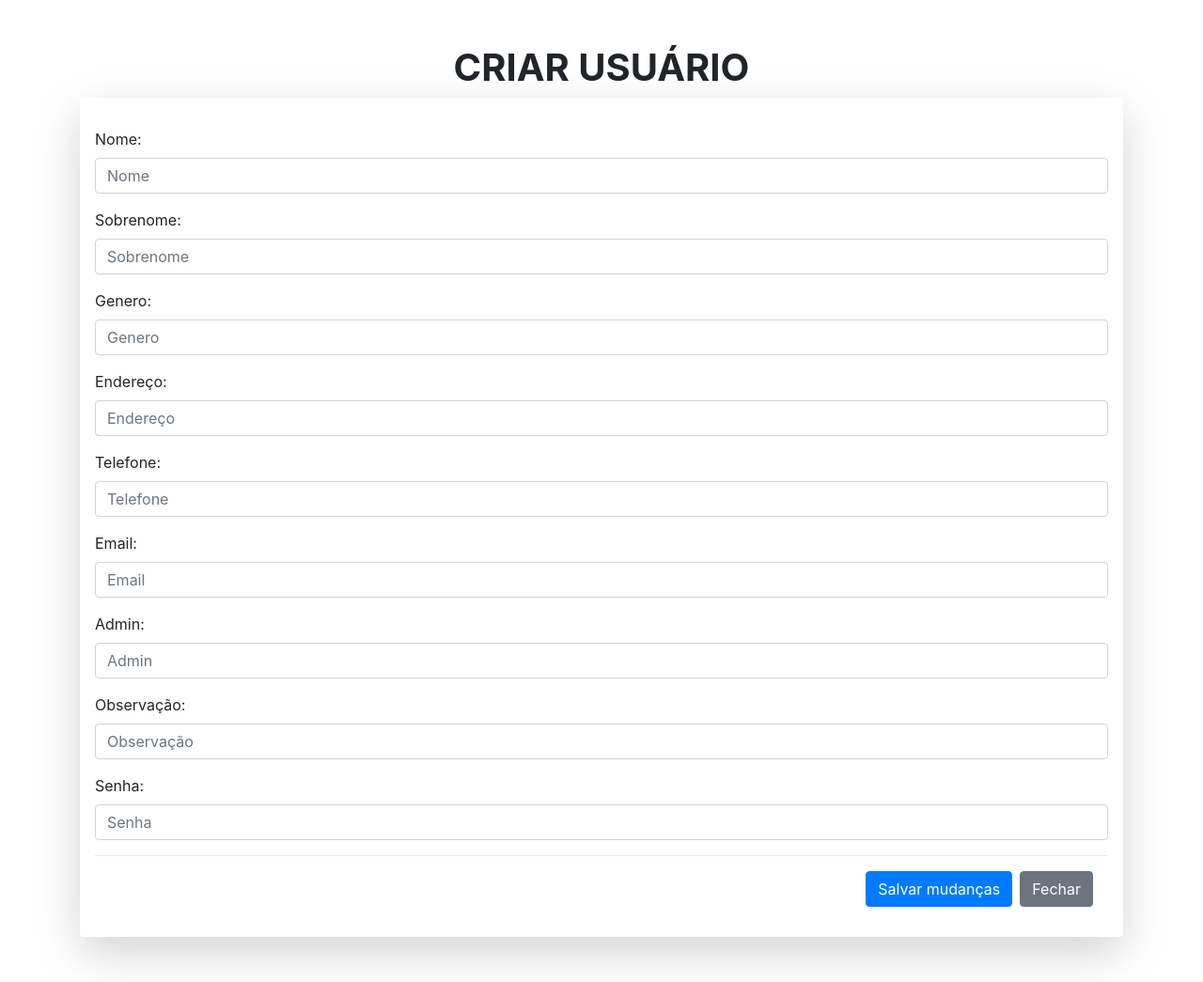
After one commit to brunopontes90/Portal, a PHP site: page /Pages/create/create_tpl.php in a window 1280 px wide. The commit adds this page. Shown: the whole page at 94% size. Run offline with PHP 8.4, Linux system fonts and the light colour scheme; some libraries are stand-ins or nearby versions.

Commit message:
Criado pagina para criar usuario e estilizacao

```diff
--- a/Pages/admin/admin_tpl.php
+++ b/Pages/admin/admin_tpl.php
@@ -81,7 +81,7 @@
                 <?php }?>
             </table>
         <div>
-            <button class="botao-flutuante" onclick="alert('Adicionado')">+</button>
+            <a href="../create/create_tpl.php" class="botao-flutuante">+</a>
         </div>
     </div>
 </body>
--- /dev/null
+++ b/Pages/create/create_tpl.php
@@ -0,0 +1,84 @@
+<?php
+    /*ob_clean();
+    session_start();
+    include_once __DIR__ . '/../../Database/querys/update.php';
+    $id = filter_input(INPUT_GET, "ID", FILTER_SANITIZE_NUMBER_INT);
+
+    $connect = new Update();
+    $connectDatabase = $connect->Connection();
+    $row_user = $connect->editUser($id);
+
+    if($row_user == null){
+        $_SESSION['msg'] = "<p style='color: #FF0000;'>Erro; Usuário não encontrado</p>";
+        header("Location: ../admin/admin_tpl.php");
+        exit();
+    }*/
+?>
+<!DOCTYPE html>
+<html lang="pt-br">
+<head>
+        <meta charset="UTF-8">
+        <meta name="viewport" content="width=device-width, initial-scale=1.0">
+        <link rel="stylesheet" href="https://stackpath.bootstrapcdn.com/bootstrap/4.1.3/css/bootstrap.min.css" integrity="sha384-MCw98/SFnGE8fJT3GXwEOngsV7Zt27NXFoaoApmYm81iuXoPkFOJwJ8ERdknLPMO" crossorigin="anonymous">
+        <script src="https://code.jquery.com/jquery-3.6.4.min.js"></script>
+        <script src="https://cdnjs.cloudflare.com/ajax/libs/popper.js/1.14.3/umd/popper.min.js" integrity="sha384-ZMP7rVo3mIykV+2+9J3UJ46jBk0WLaUAdn689aCwoqbBJiSnjAK/l8WvCWPIPm49" crossorigin="anonymous"></script>
+        <script src="https://stackpath.bootstrapcdn.com/bootstrap/4.1.3/js/bootstrap.min.js" integrity="sha384-ChfqqxuZUCnJSK3+MXmPNIyE6ZbWh2IMqE241rYiqJxyMiZ6OW/JmZQ5stwEULTy" crossorigin="anonymous"></script>
+        <script src="https://kit.fontawesome.com/8455a3d02b.js" crossorigin="anonymous"></script>
+        <link rel="stylesheet" href="">
+        <title>Portal de Usuários</title>
+</head>
+<body class="container">
+    <div>
+        <h1 class="text-uppercase text-center mt-5 font-weight-bold">Criar Usuário</h1>
+    </div>
+    <?php
+        /*$data =  filter_input_array(INPUT_POST, FILTER_DEFAULT);
+        if(!empty($data['updateUser'])){
+            $connect->UpdateQuery($data, $id);
+            header('../admin/admin_tpl.php');
+        }*/
+    ?>
+    <form id="edit-user" class="form shadow-lg p-3 mb-5 bg-white rounded" method="POST" action="">
+        <div class="mt-3">
+            <label class="label">Nome:</label>
+            <input class="form-control" type="text" name="Nome" id="Nome" placeholder="Nome" required/>
+        </div>
+        <div class="form-group mt-3">
+            <label class="label">Sobrenome:</label>
+            <input class="form-control" type="text" name="Sobrenome" id="Sobrenome" placeholder="Sobrenome" required />
+        </div>
+        <div class="form-group">
+            <label class="label">Genero:</label>
+            <input class="form-control" type="text" name="Genero" id="Genero" placeholder="Genero" required />
+        </div>
+        <div class="form-group">
+            <label class="label">Endereço:</label>
+            <input class="form-control" type="text" name="Endereco" id="Endereco" placeholder="Endereço" required />
+        </div>
+        <div class="form-group">
+            <label class="label">Telefone:</label>
+            <input class="form-control" type="text" name="telefone" id="telefone" placeholder="Telefone" required />
+        </div>
+        <div class="form-group">
+            <label class="label">Email:</label>
+            <input class="form-control" type="text" name="email" id="email" placeholder="Email" required />
+        </div>
+        <div class="form-group">
+            <label class="label">Admin:</label>
+            <input class="form-control" type="text" name="admin" id="admin" placeholder="Admin" required />
+        </div>
+        <div class="form-group">
+            <label class="label">Observação:</label>
+            <input class="form-control" type="text" name="observacao" id="observacao" placeholder="Observação" required />
+        </div>
+        <div class="form-group">
+            <label class="label">Senha:</label>
+            <input class="form-control" type="text" name="senha" id="senha" placeholder="Senha" required />
+        </div>
+        <div class="modal-footer">
+            <input type="submit" class="btn btn-primary" value="Salvar mudanças" name="updateUser"></input>
+            <a href="../admin/admin_tpl.php" class="btn btn-secondary">Fechar</a>
+        </div>
+    </form>
+</body>
+</html>
```
Also changed, not shown: Pages/admin/admin.css (+8 -1 lines).
